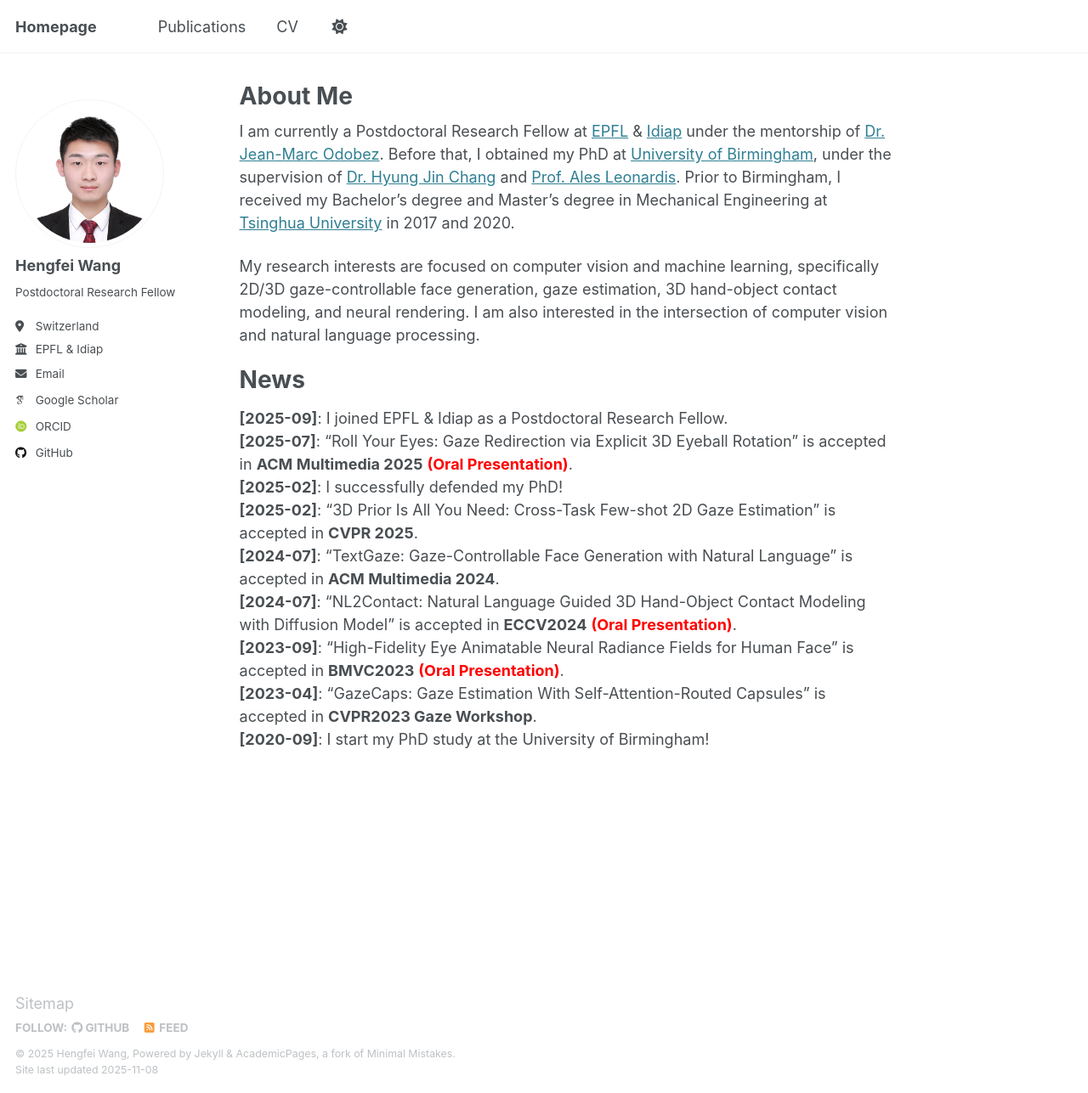
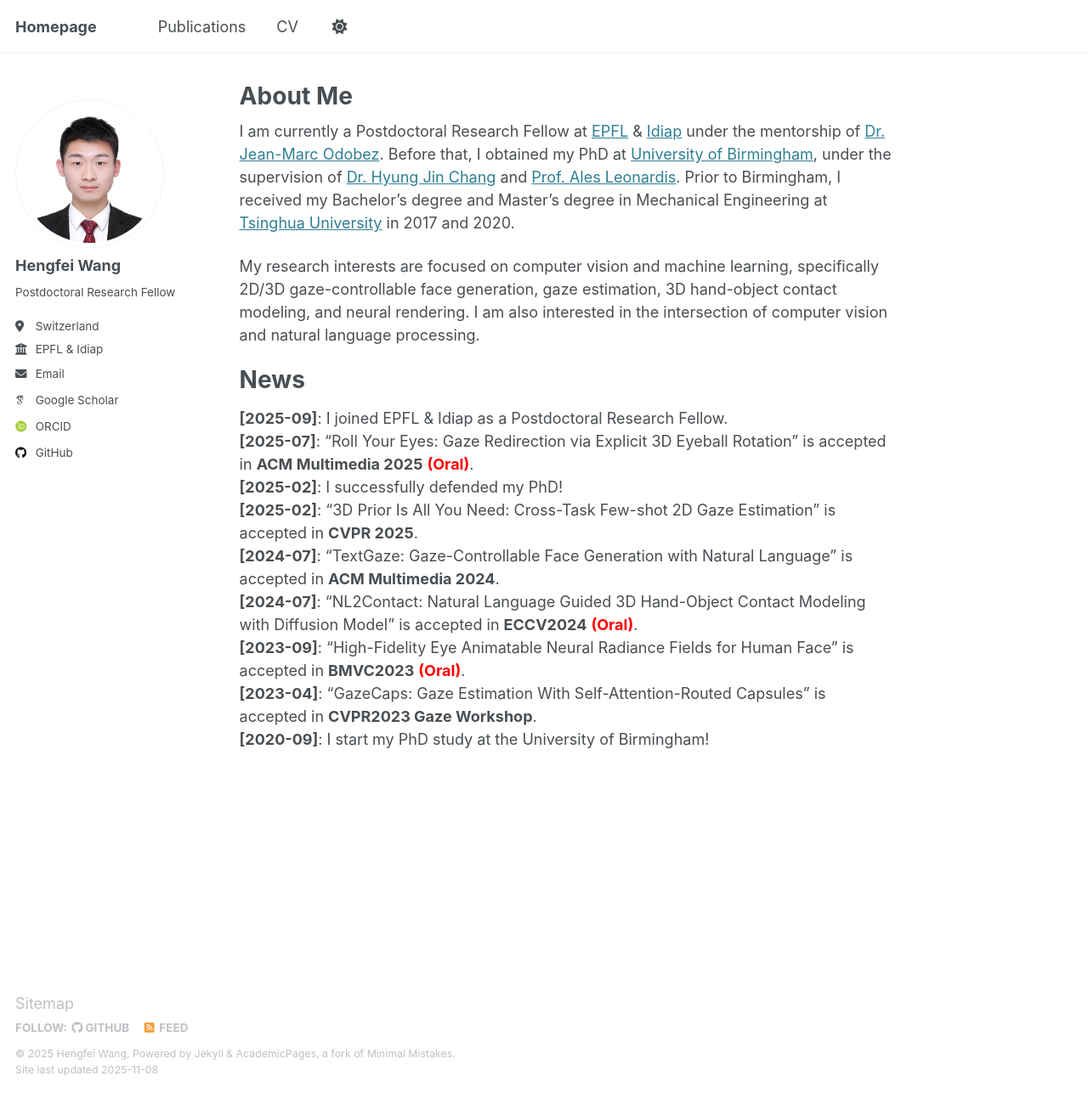
Before and after one commit to hengfei-wang/hengfei-wang.github.io, a Jekyll site: the page built from _pages/about.md, in a window 1280 px wide and 1287 px high. Shown: the whole window at 85% size. Built offline with Jekyll 4.4.1, drawn with Linux system fonts in a browser that asks for light colours; some web fonts are replaced.

Commit message:
Update news section with presentation format changes

```diff
--- a/_pages/about.md
+++ b/_pages/about.md
@@ -13,11 +13,11 @@ My research interests are focused on computer vision and machine learning, speci
 
 # News
 **[2025-09]**: I joined EPFL & Idiap as a Postdoctoral Research Fellow. \\
-**[2025-07]**: "Roll Your Eyes: Gaze Redirection via Explicit 3D Eyeball Rotation" is accepted in **ACM Multimedia 2025** **<font color=red>(Oral Presentation)</font>**. \\
+**[2025-07]**: "Roll Your Eyes: Gaze Redirection via Explicit 3D Eyeball Rotation" is accepted in **ACM Multimedia 2025** **<font color=red>(Oral)</font>**. \\
 **[2025-02]**: I successfully defended my PhD! \\
 **[2025-02]**: "3D Prior Is All You Need: Cross-Task Few-shot 2D Gaze Estimation" is accepted in **CVPR 2025**. \\
 **[2024-07]**: "TextGaze: Gaze-Controllable Face Generation with Natural Language" is accepted in **ACM Multimedia 2024**. \\
-**[2024-07]**: "NL2Contact: Natural Language Guided 3D Hand-Object Contact Modeling with Diffusion Model" is accepted in **ECCV2024** **<font color=red>(Oral Presentation)</font>**. \\
-**[2023-09]**: "High-Fidelity Eye Animatable Neural Radiance Fields for Human Face" is accepted in **BMVC2023** **<font color=red>(Oral Presentation)</font>**. \\
+**[2024-07]**: "NL2Contact: Natural Language Guided 3D Hand-Object Contact Modeling with Diffusion Model" is accepted in **ECCV2024** **<font color=red>(Oral)</font>**. \\
+**[2023-09]**: "High-Fidelity Eye Animatable Neural Radiance Fields for Human Face" is accepted in **BMVC2023** **<font color=red>(Oral)</font>**. \\
 **[2023-04]**: "GazeCaps: Gaze Estimation With Self-Attention-Routed Capsules" is accepted in **CVPR2023 Gaze Workshop**. \\
 **[2020-09]**: I start my PhD study at the University of Birmingham!
```
